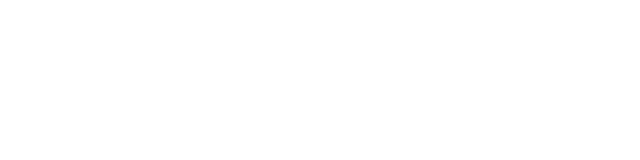
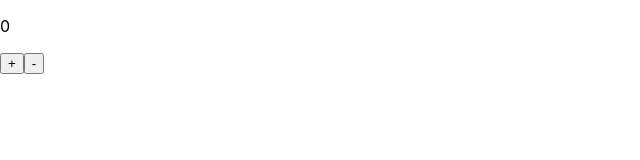
Before and after one commit to MamunVerse/Bulletin-Board-App-React-Redux-Toolkit, a React (Create React App) app: page / in a window 1280 px wide. Shown: the top 160 px of the page, without its empty margins (0-640 px from the left). Built offline with nearby package versions, Linux system fonts and the light colour scheme.

Commit message:
Create Counter Component  and add it on App.js

```diff
--- a/src/App.js
+++ b/src/App.js
@@ -1,8 +1,9 @@
+import Counter from "./features/counter/Counter";
 
 function App() {
   return (
     <div className="App">
-
+      <Counter/>
     </div>
   );
 }
--- /dev/null
+++ b/src/features/counter/Counter.js
@@ -0,0 +1,19 @@
+import { useSelector, useDispatch } from "react-redux"
+import { increment, decrement } from "./counterSlice"
+
+const Counter = () => {
+    const count = useSelector((state) => state.counter.count);
+    const dispatch = useDispatch();
+
+  return (
+    <section>
+        <p>{count}</p>
+        <div>
+            <button onClick={() => dispatch(increment())}> + </button>
+            <button onClick={() => dispatch(decrement())}> - </button>
+        </div>
+    </section>
+  )
+}
+
+export default Counter
```
